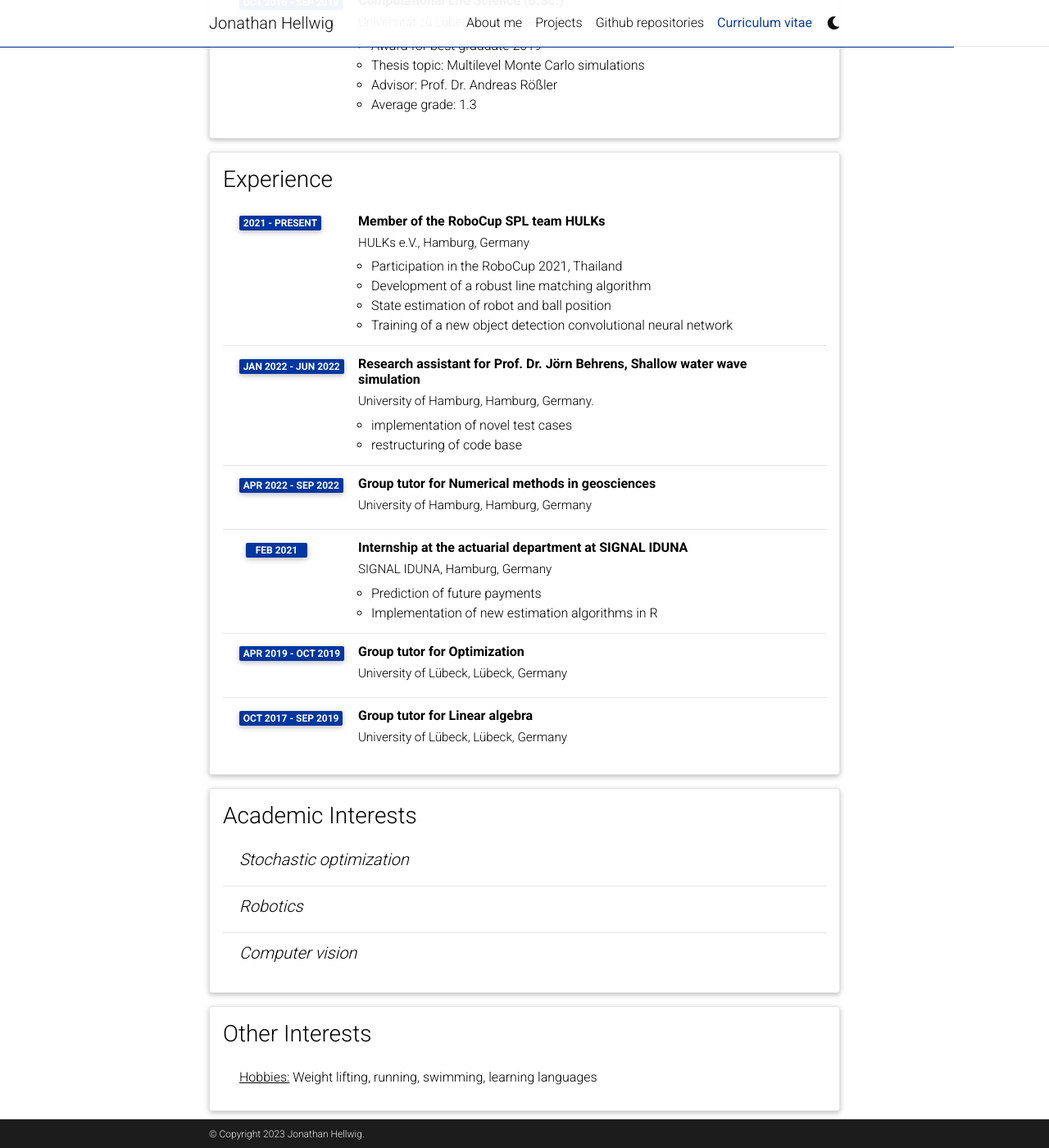
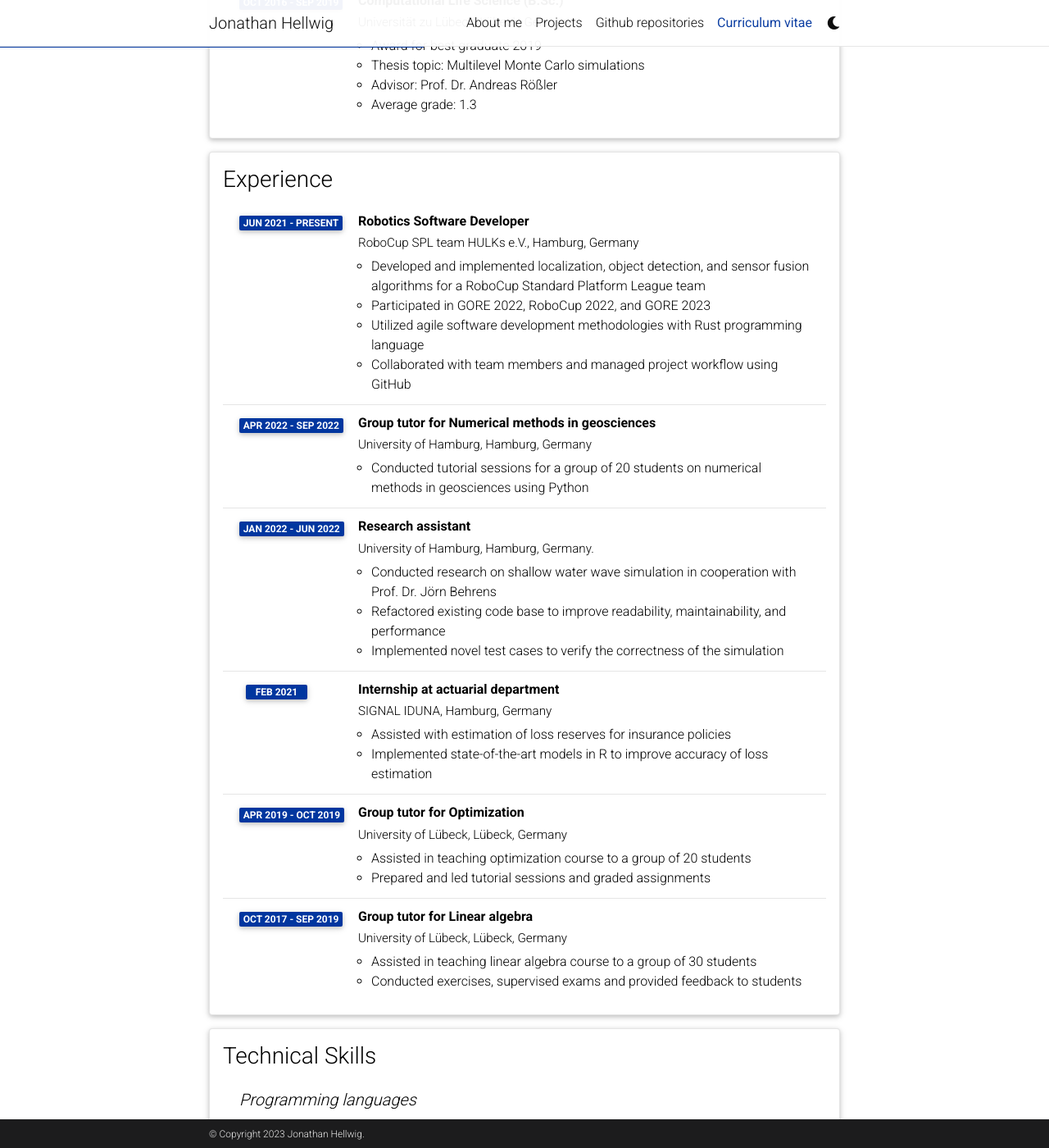
Before and after one commit to jonathan-hellwig/jonathan-hellwig.github.io, a Jekyll site: the page built from _pages/cv.md, in a window 1280 px wide and 1400 px high, scrolled down 651 px. Shown: the whole window at 82% size. Built offline with Jekyll 4.4.1, drawn with Linux system fonts in a browser that asks for light colours; comment, search, counter and statistics services are not loaded; a style sheet for code colours, icons or effects is not loaded; some of the changed text lies outside the part shown.

Commit message:
Update CV

```diff
--- a/_data/cv.yml
+++ b/_data/cv.yml
@@ -13,7 +13,7 @@
   contents:
     - title: Industrial Mathematics (M.Sc.)
       institution: University of Hamburg, Hamburg, Germany
-      year: Oct 2020 - Feb 2023
+      year: Oct 2020 - Mar 2023
       description:
         - "Thesis topic: Relations between variants of stochastic gradient descent and stochastic differential equations"
         - "Advisor: Dr. Jens-Peter Zemke"
@@ -30,48 +30,83 @@
 - title: Experience
   type: time_table
   contents:
-    - title: Member of the RoboCup SPL team HULKs
-      institution: HULKs e.V., Hamburg, Germany
-      year: 2021 - Present
+    - title: Robotics Software Developer
+      institution: RoboCup SPL team HULKs e.V., Hamburg, Germany
+      year: Jun 2021 - Present
       description:
-        - Participation in the RoboCup 2021, Thailand
-        - Development of a robust line matching algorithm
-        - State estimation of robot and ball position
-        - Training of a new object detection convolutional neural network
+      - Developed and implemented localization, object detection, and sensor fusion algorithms for a RoboCup Standard Platform League team
+      - Participated in GORE 2022, RoboCup 2022, and GORE 2023
+      - Utilized agile software development methodologies with Rust programming language
+      - Collaborated with team members and managed project workflow using GitHub
 
-    - title: Research assistant for Prof. Dr. Jörn Behrens, Shallow water wave simulation
-      institution: University of Hamburg, Hamburg, Germany.
-      year: Jan 2022 - Jun 2022 # 01.01.2022 - 30.06.2022
-      description:
-        - implementation of novel test cases
-        - restructuring of code base
+
 
     - title: Group tutor for Numerical methods in geosciences
       institution: University of Hamburg, Hamburg, Germany
       year: Apr 2022 - Sep 2022 # 04.04.2022 - 30.09.2022
+      description: Conducted tutorial sessions for a group of 20 students on numerical methods in geosciences using Python
+
+    - title: Research assistant
+      institution: University of Hamburg, Hamburg, Germany.
+      year: Jan 2022 - Jun 2022 # 01.01.2022 - 30.06.2022
       description:
+      - Conducted research on shallow water wave simulation in cooperation with Prof. Dr. Jörn Behrens
+      - Refactored existing code base to improve readability, maintainability, and performance
+      - Implemented novel test cases to verify the correctness of the simulation
 
-    - title: Internship at the actuarial department at SIGNAL IDUNA
+    - title: Internship at actuarial department
       institution: SIGNAL IDUNA, Hamburg, Germany
       year: Feb 2021 # Spring 2021
       description:
-        - Prediction of future payments
-        - Implementation of new estimation algorithms in R
+      - Assisted with estimation of loss reserves for insurance policies
+      - Implemented state-of-the-art models in R to improve accuracy of loss estimation
 
     - title: Group tutor for Optimization
       institution: University of Lübeck, Lübeck, Germany
       year: Apr 2019 - Oct 2019
+      description:
+        - Assisted in teaching optimization course to a group of 20 students
+        - Prepared and led tutorial sessions and graded assignments
 
     - title: Group tutor for Linear algebra
       institution: University of Lübeck, Lübeck, Germany
       year: Oct 2017 - Sep 2019
+      description:
+      - Assisted in teaching linear algebra course to a group of 30 students
+      - Conducted exercises, supervised exams and provided feedback to students
 
-- title: Academic Interests
+- title: Technical Skills
   type: nested_list
   contents:
-    - title: Stochastic optimization
-    - title: Robotics
-    - title: Computer vision
+    - title: Programming languages
+      items:
+      - Python
+      - Rust
+      - R
+    - title: Tools
+      items:
+      - PyTorch
+      - NumPy
+      - SciPy
+      - Matplotlib
+      - Scikit-learn
+      - LaTeX
+      - Git
+
+- title: Volunteer work
+  type: time_table
+  contents:
+  - title: Co-organizer of Machine learning workshop
+    institution: Technical University of Hamburg
+    description:
+      - "Co-organized and conducted a workshop on machine learning for highschool students"
+      - "Topics: Support vector machines and neural networks"
+      - "Programming language: Python"
+  - title: Organizing Committee Member for GORE 2023
+    institution: RoboCup SPL team HULKs e.V.
+    description:
+    - "Coordinated with the PR teams of DESY, TUHH, and UHH to advertise GORE 2023, an international competition for soccer-playing robots"
+    - "Organized a photoshoot to promote the event"
 
 - title: Other Interests
   type: list
```
Also changed, not shown: 1 other file.
